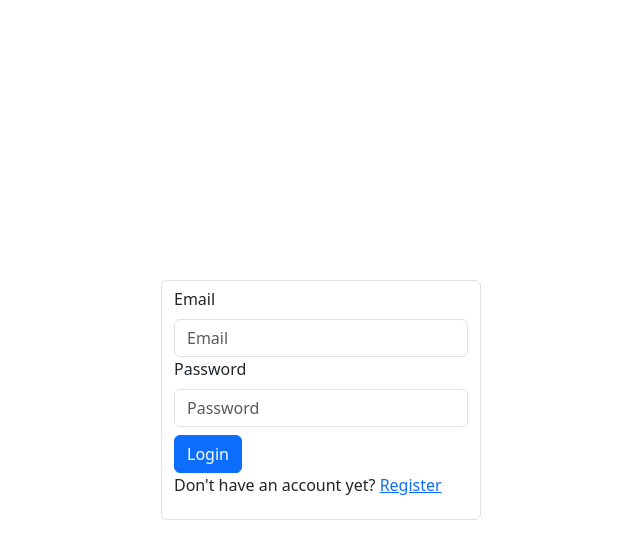
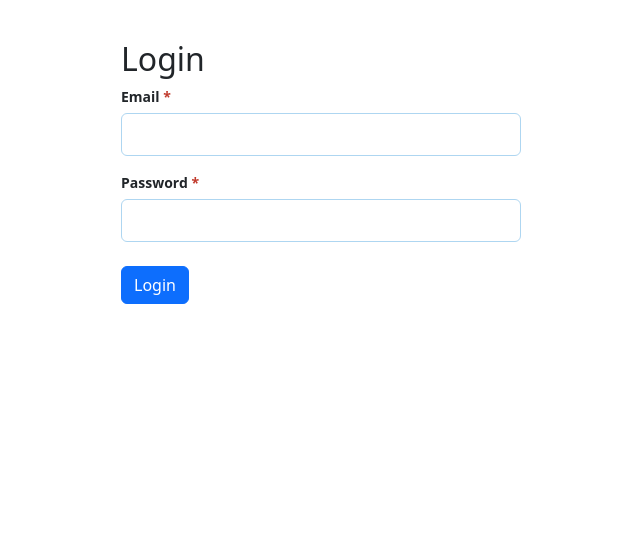
Before and after one commit to churtnoel24/first-project, a React (Vite) app: page /login in a window 1280 px wide. Shown: the top 558 px of the page, without its empty margins (319-959 px from the left). Built offline with nearby package versions, Linux system fonts and the light colour scheme.

Commit message:
4-10 lecture

```diff
--- a/src/components/Button.jsx
+++ b/src/components/Button.jsx
@@ -1,7 +1,9 @@
-function Button({label, variant, onClick, icon}){
+function Button({ label, variant, onClick, icon = null }) {
 
     return (
-        <button className={`btn btn-${variant} mt-2`} onClick={onClick}>{icon && icon} {label}</button>
+        <button className={`btn btn-${variant} mt-2`} onClick={onClick}>
+            {icon && icon} {label}
+        </button>
     );
 }
 
--- /dev/null
+++ b/src/components/FormInput.jsx
@@ -0,0 +1,46 @@
+// src/components/FormInput.jsx
+
+function FormInput({
+    label,
+    type = "text",
+    name,
+    value,
+    onChange,
+    placeholder = "",
+    error = "",
+    required = false,
+}) {
+    return (
+        <div style={{ display: "flex", flexDirection: "column", marginBottom: "16px" }}>
+            <label
+                htmlFor={name}
+                style={{ fontWeight: "bold", marginBottom: "6px", fontSize: "14px" }}
+            >
+                {label}
+                {required && <span style={{ color: "#C0392B" }}> *</span>}
+            </label>
+            <input
+                id={name}
+                name={name}
+                type={type}
+                value={value}
+                onChange={onChange}
+                placeholder={placeholder}
+                style={{
+                    padding: "10px 14px",
+                    border: error ? "2px solid #C0392B" : "1px solid #AED6F1",
+                    borderRadius: "6px",
+                    fontSize: "14px",
+                    outline: "none",
+                }}
+            />
+            {error && (
+                <span style={{ color: "#C0392B", fontSize: "12px", marginTop: "4px" }}>
+                    {error}
+                </span>
+            )}
+        </div>
+    );
+}
+
+export default FormInput;
--- /dev/null
+++ b/src/components/Modal.jsx
@@ -0,0 +1,66 @@
+// src/components/Modal.jsx
+
+import Button from "./Button";
+
+function Modal({
+  isOpen,
+  title,
+  children,
+  onClose,
+  onConfirm,
+  confirmLabel  = "Confirm",
+  cancelLabel   = "Cancel",
+  confirmVariant = "primary",
+  confirmIcon   = null,
+  cancelIcon    = null,
+}) {
+  if (!isOpen) return null;
+
+  return (
+    <div style={{
+      position:"fixed", top:0, left:0, width:"100%", height:"100%",
+      backgroundColor:"rgba(0,0,0,0.5)",
+      display:"flex", alignItems:"center", justifyContent:"center",
+      zIndex: 9999,
+    }}>
+      <div style={{
+        backgroundColor:"#fff", borderRadius:"12px",
+        padding:"30px", maxWidth:"500px", width:"90%",
+        boxShadow:"0 10px 40px rgba(0,0,0,0.2)",
+      }}>
+        {/* Header */}
+        <div style={{ display:"flex", justifyContent:"space-between",
+          alignItems:"center", marginBottom:"20px" }}>
+          <h2 style={{ margin:0, fontSize:"20px", color:"#1F3864" }}>{title}</h2>
+          <button onClick={onClose} style={{ background:"none", border:"none",
+            cursor:"pointer", color:"#555" }}>
+            ✕
+          </button>
+        </div>
+
+        {/* Body */}
+        <div style={{ marginBottom:"24px" }}>{children}</div>
+
+        {/* Footer Buttons */}
+        <div style={{ display:"flex", gap:"10px", justifyContent:"flex-end" }}>
+          <Button
+            label={cancelLabel}
+            variant="secondary"
+            icon={cancelIcon}
+            onClick={onClose}
+          />
+          {onConfirm && (
+            <Button
+              label={confirmLabel}
+              variant={confirmVariant}
+              icon={confirmIcon}
+              onClick={onConfirm}
+            />
+          )}
+        </div>
+      </div>
+    </div>
+  );
+}
+
+export default Modal;
--- /dev/null
+++ b/src/components/Navbar.jsx
@@ -0,0 +1,62 @@
+// src/components/Navbar.jsx
+import { Link, useNavigate } from 'react-router-dom';
+import Button from './Button';
+import { LogOut } from 'lucide-react';
+
+function Navbar({ user }) {
+
+    const navigate = useNavigate();
+
+    function logout(){
+        localStorage.removeItem("username");
+        navigate('/login');
+    }
+
+    const links = [
+        { label: 'Home', path: '/' },
+        { label: 'Students', path: '/students' },
+        { label: 'About', path: '/about' },
+    ]
+
+
+    return (
+        <nav style={{
+            backgroundColor: "#1F3864",
+            padding: "12px 24px",
+            display: "flex",
+            justifyContent: "space-between",
+            alignItems: "center",
+        }}>
+            {/* Logo / App Name */}
+            <Link to="/" style={{
+                color: "#fff", fontWeight: "bold", fontSize: "20px",
+                textDecoration: "none"
+            }}>
+                BSCS 3A
+            </Link>
+
+            {/* Dynamic navigation links */}
+            <ul style={{ display: "flex", gap: "20px", listStyle: "none", margin: 0 }}>
+                {links.map((link) => (
+                    <li key={link.path}>
+                        <Link to={link.path} style={{ color: "#AED6F1", textDecoration: "none" }}>
+                            {link.label}
+                        </Link>
+                    </li>
+                ))}
+            </ul>
+
+            {/* User info */}
+            <div style={{ display: "flex", alignItems: "center", gap: "16px" }}>
+                <span style={{ color: "#AED6F1", fontSize: "14px" }}>
+                    Welcome, {user}!
+                </span>
+                <Button label="Logout" variant="warning"
+                    icon={<LogOut size={15} />}
+                    onClick={logout} />
+            </div>
+        </nav>
+    );
+}
+
+export default Navbar;
--- a/src/pages/About.jsx
+++ b/src/pages/About.jsx
@@ -1,11 +1,10 @@
 import { Link } from 'react-router-dom'
+import Navbar from '../components/Navbar';
 
 function About({ cardItems }) {
     return (
         <>
-            <Link to="/">Home</Link>
-            <Link to="/about">About</Link>
-            <h1>Hello from the About Page</h1>
+            <Navbar user="Churt" />
 
             {cardItems.map((item) => {
                 return <div className="card" style={{ width: '18rem' }} key={item.id}>
--- a/src/pages/Home.jsx
+++ b/src/pages/Home.jsx
@@ -1,23 +1,27 @@
-import { Link, useNavigate } from 'react-router-dom'
+import { Link } from 'react-router-dom'
+import { useState } from 'react';
+import Modal from '../components/Modal';
+import Button from '../components/Button';
+import Navbar from '../components/Navbar';
+import FormInput from '../components/FormInput'
+import { formatDate } from '../utils/formatDate'
 
 function Home() {
 
-    const navigate = useNavigate();
+    const [modal, SetModal] = useState(false);
+    const [password, SetPassword] = useState('');
 
-    function logout(){
-        localStorage.removeItem("username");
-        navigate('/login');
-    }
-
-
+    const loggedDate = "4/10/2026";
     return (
         <>
-            <nav>
-                <Link to="/">Home</Link>
-                <Link to="/about">About</Link>
-            </nav>
-            <h1>Hello from the Home Page</h1>
-            <button onClick={logout} className='btn btn-danger'>LOGOUT</button>
+            <Navbar user="Churt" />
+            {formatDate(loggedDate)}
+            <Button label="Open Modal" variant="primary" onClick={() => { SetModal(true) }} />
+            <Modal isOpen={modal} title="Test Modal" onClose={() => SetModal(false)}
+                onConfirm={() => SetModal(false)}>
+                <FormInput label="Password" type="password" name="password" value={password} onChange={(e)=>SetPassword(e.target.value)}
+                    placeholder="Password"/>
+            </Modal>
         </>
     );
 }
--- a/src/pages/Login.jsx
+++ b/src/pages/Login.jsx
@@ -2,21 +2,38 @@ import { useState } from "react";
 import axios from 'axios';
 import { Link, useNavigate } from "react-router-dom";
 import Button from "../components/Button";
+import FormInput from "../components/FormInput";
 
 function Login() {
-  const [email, setEmail] = useState("");
-  const [password, setPassword] = useState("");
+  const [form, setForm] = useState({ email: "", password: "" });
+  const [errors, setErrors] = useState({});
+
   const navigate = useNavigate();
 
+  const handleChange = (e) => {
+    setForm({ ...form, [e.target.name]: e.target.value });
+  };
+
+  const validate = () => {
+    const newErrors = {};
+    if (!form.email.includes("@")) newErrors.email = "Enter a valid email.";
+    if (form.password.length < 6) newErrors.password = "Password too short.";
+    return newErrors;
+  };
+
+
   const handleSubmit = async (e) => {
+    const errs = validate();
+    if (Object.keys(errs).length > 0) { setErrors(errs); return; }
+
     e.preventDefault();
 
     try {
       const response = await axios.post(
         "http://localhost/api/login.php",
         {
-          email,
-          password
+          email: form.email,
+          password: form.password
         },
         { header: { "Cotent-Type": "application/json" } }
       );
@@ -39,20 +56,17 @@ function Login() {
 
   };
 
+
   return (
-    <div className="d-flex align-items-center vh-100">
-      <div className="form-control w-25 mx-auto">
-        <form onSubmit={handleSubmit}>
-          <label className="form-label">Email</label>
-          <input value={email} onChange={(e) => setEmail(e.target.value)} placeholder="Email" className="form-control" />
-          <label className="form-label">Password</label>
-          <input type="password" value={password} onChange={(e) => setPassword(e.target.value)} placeholder="Password" className="form-control" />
-          <Button variant="primary" label="Login" />
-        </form>
+    <div style={{ maxWidth: "400px", margin: "40px auto" }}>
+      <h2>Login</h2>
+      <FormInput label="Email" type="email" name="email"
+        value={form.email} onChange={(handleChange)} error={errors.email} required />
+      <FormInput label="Password" type="password" name="password"
+        value={form.password} onChange={handleChange} error={errors.password} required />
+      <Button label="Login" variant="primary" onClick={handleSubmit} />
+    </div>
 
-        <p> Don't have an account yet? <Link to="/register">Register</Link> </p>
-      </div>
-    </div>
   );
 }
 
--- /dev/null
+++ b/src/utils/formatDate.js
@@ -0,0 +1,7 @@
+export function formatDate(dateString) {
+    const date = new Date(dateString);
+    return date.toLocaleDateString("en-PH", {
+        year: "numeric", month: "long", day: "numeric"
+    });
+    // Output: "April 2, 2025"
+}
```
Also changed, not shown: src/utils/api.js (renamed from src/utils/api.jsx).
